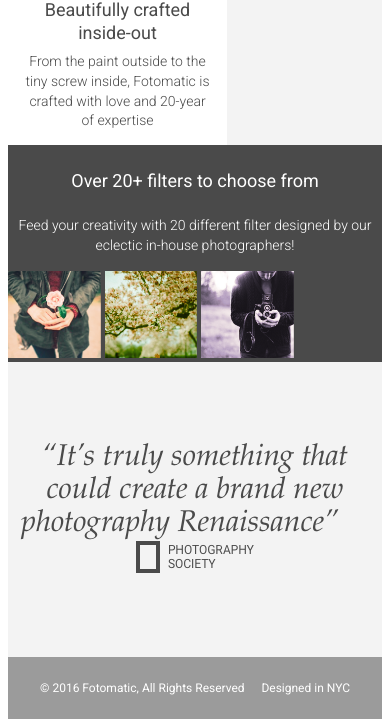
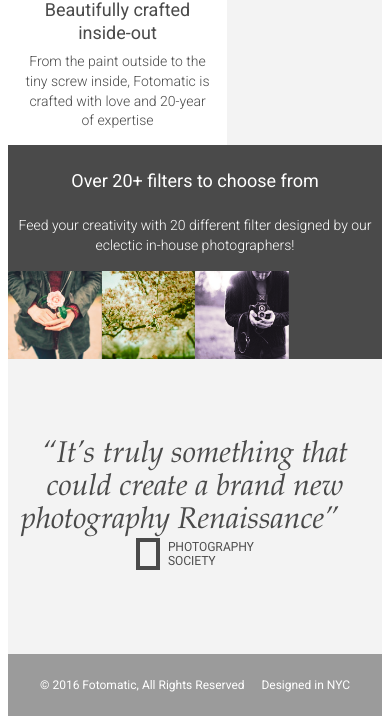
Before and after one commit to Ashieda/Fotomatic, a plain HTML site: page Project_Files/F1C1_start/index.html in a window 390 px wide. Shown: the part 890-1609 px from the top of the page. Drawn offline with Linux system fonts and the light colour scheme; a web font is replaced by a local one.

Commit message:
Finished tablet version of site layout

```diff
--- a/Project_Files/F1C1_start/resources/css/style.css
+++ b/Project_Files/F1C1_start/resources/css/style.css
@@ -389,10 +389,11 @@ header .tablet {
 #filters-section .images-container {
   max-width: 100%;
   padding: 0 1%;
+  font-size: 0;
 }
 
 #filters-section .image-container {
-  width: 24.8%;
+  width: 25%;
   display: inline-block;
 }
 
@@ -421,6 +422,10 @@ header .tablet {
     padding: 0;
   }
 
+
+}
+
+@media only screen and (max-width: 480px) {
   #filters-section .extra {
     display: none;
   }
```
